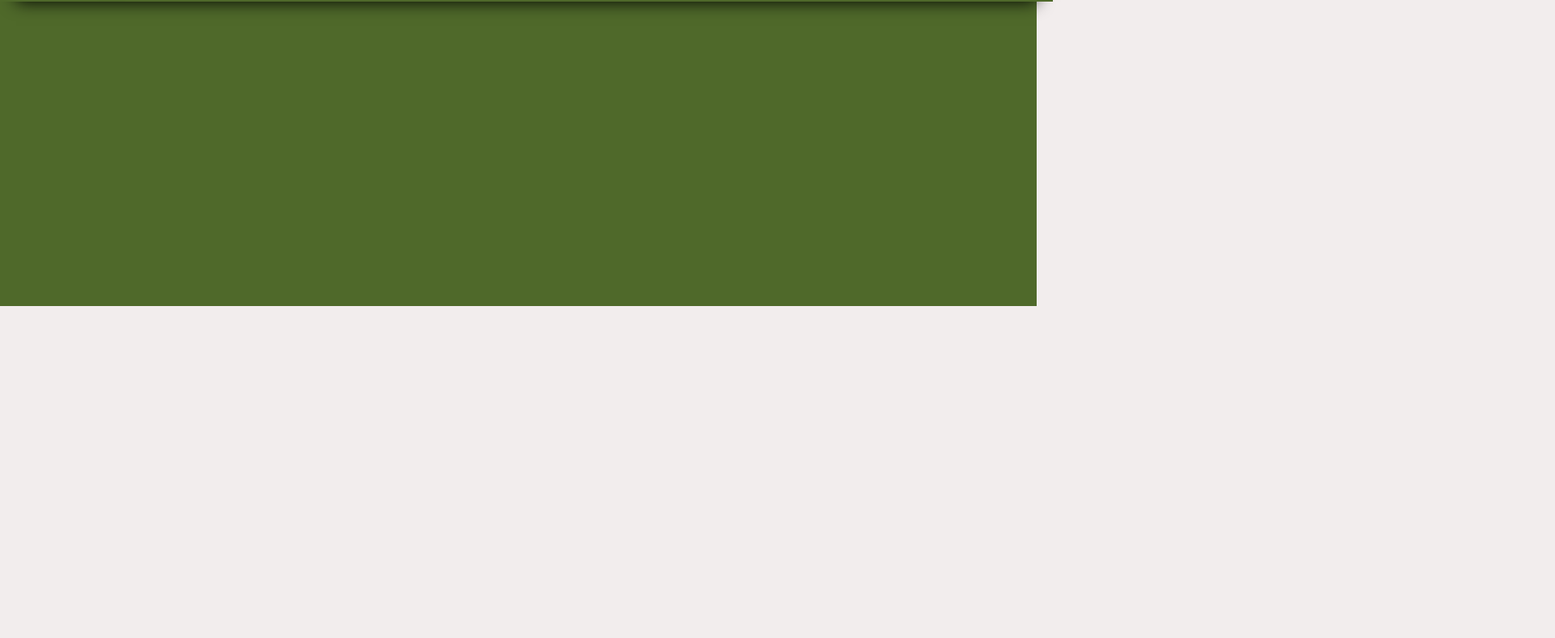
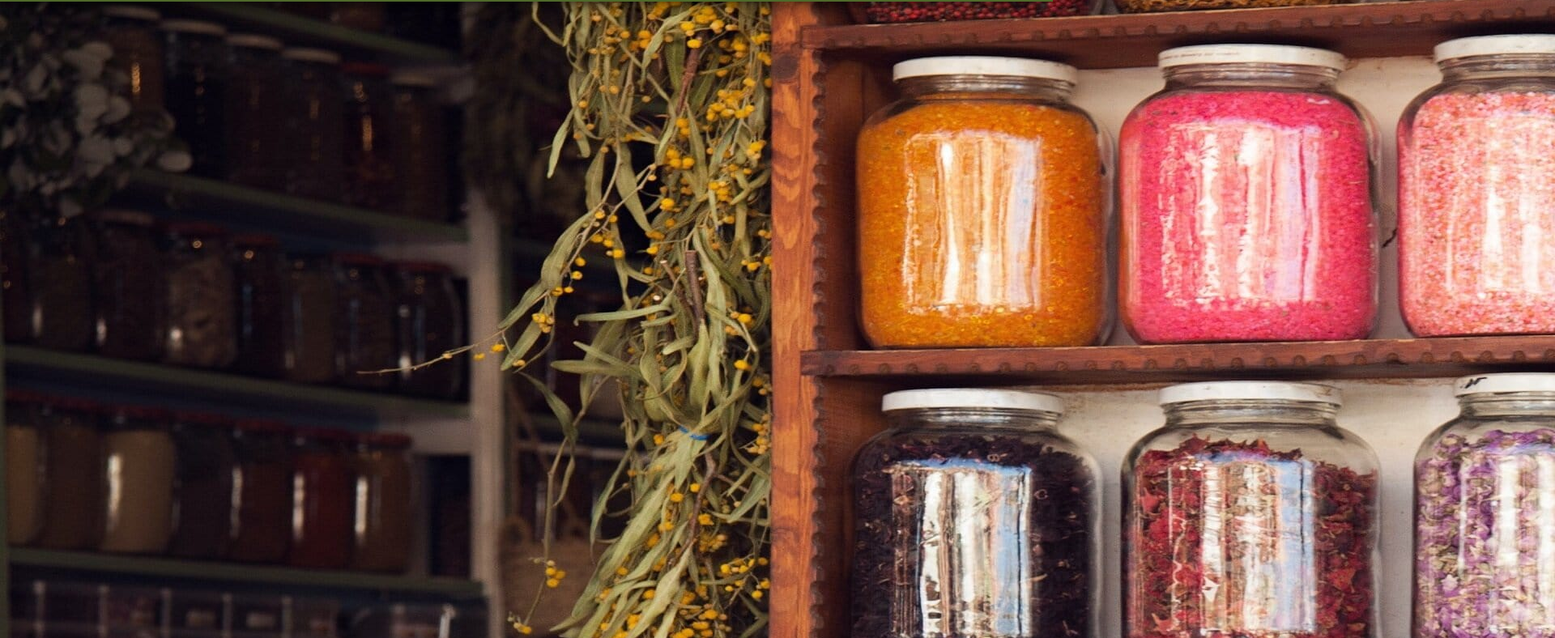
Before and after one commit to bioobeldi/test, a plain HTML site: page index.html in a window 1280 px wide. Shown: the part 102-890 px from the top of the page at 81% size, 1920 px wide, since content can reach past the window. Drawn offline with Linux system fonts and the light colour scheme.

Commit message:
Update index.html

```diff
--- a/index.html
+++ b/index.html
@@ -35,7 +35,10 @@
       </div>
     </nav>
     <div class="container-vert">
-
+       <div class="content">
+          <img src="img/banniere.jpg" alt="huile d'olive argan amlou livraison paiement sur place à la livraison prenez commande maroc casablanca casa blanca rabat tanger tanja agadir marrakech marrakch marrakesh">
+          <p>
+          </p>
     </div>
 
     <div class="container-blanc">
```
